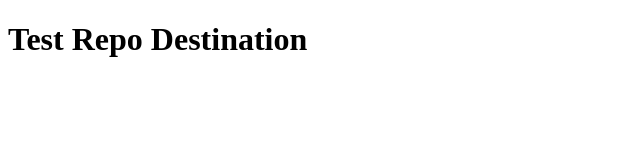
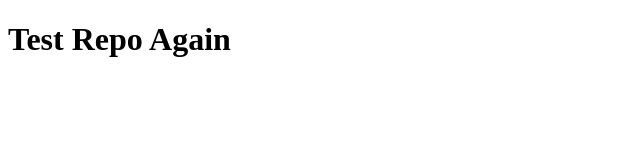
Before and after one commit to trashsignal/trashsignal.github.io, a plain HTML site: page index.html in a window 1280 px wide. Shown: the whole page, without its empty margins (0-640 px from the left). Drawn offline with Linux system fonts and the light colour scheme.

Commit message:
this should work

```diff
--- a/index.html
+++ b/index.html
@@ -7,6 +7,6 @@
     <link rel="icon" href="favicon.ico" />
   </head>
   <body>
-    <h1>Test Repo Destination</h1>
+    <h1>Test Repo Again</h1>
   </body>
 </html>
```
